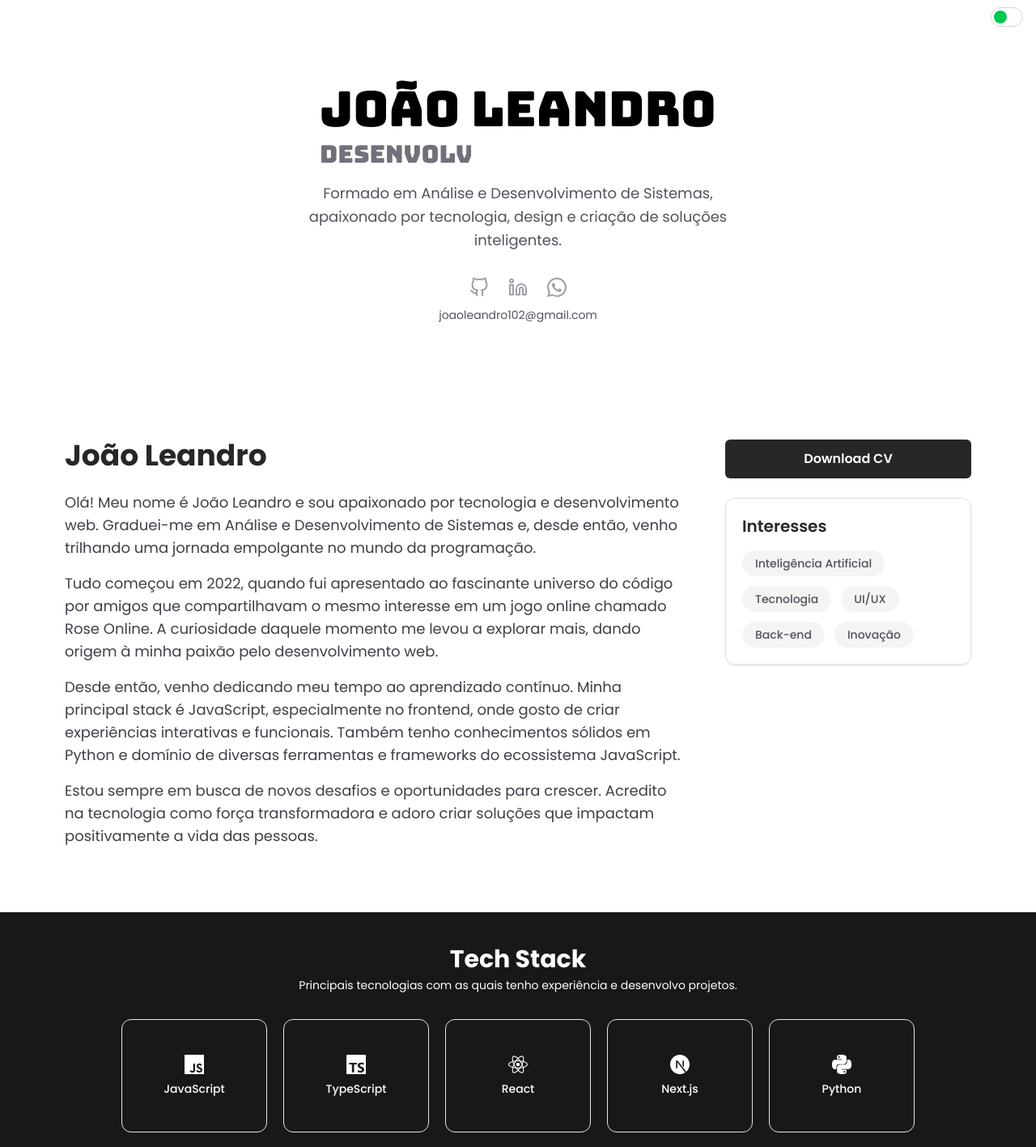
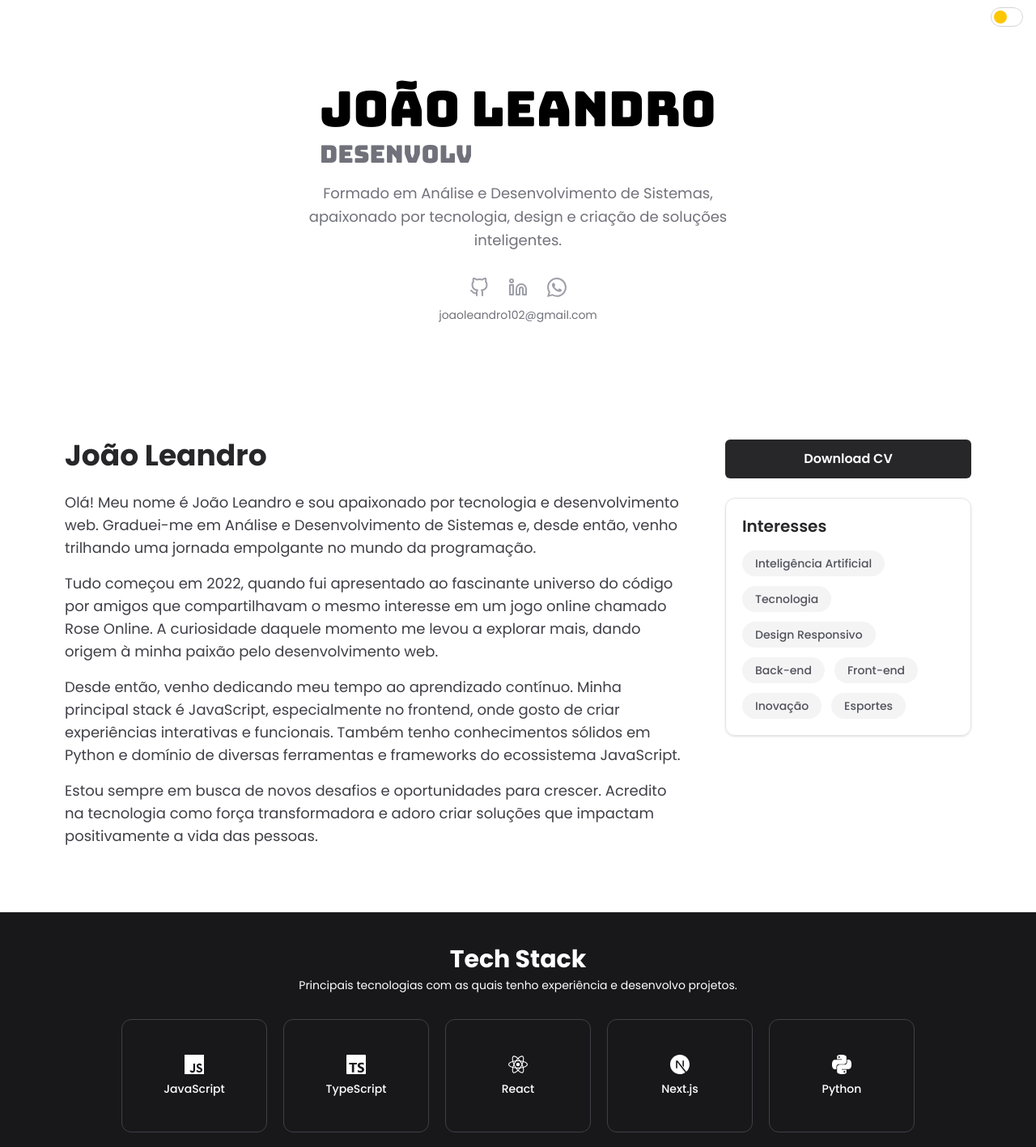
Before and after one commit to JoaoLeandroo/new-portfolio, a Next.js app: page / in a window 1280 px wide. Shown: the top 1417 px of the page at 81% size. Built offline with nearby package versions, Linux system fonts and the light colour scheme.

Commit message:
feat: colors, darkmode

```diff
--- a/src/app/layout.tsx
+++ b/src/app/layout.tsx
@@ -29,7 +29,7 @@ export default function RootLayout({
   return (
     <html lang="en" data-theme="lofi">
       <body
-        className={`${fontPoppins.className} ${fontAnton.variable} antialiased`}
+        className={`${fontPoppins.className} ${fontAnton.variable} antialiased selection:bg-yellow-400 selection:text-black`}
       >
         <div className="flex flex-col min-h-screen">
           <Navbar />
--- a/src/components/About.tsx
+++ b/src/components/About.tsx
@@ -49,16 +49,16 @@ const About = () => {
           href="/Joao_Leandro_CV.pdf"
           target="_blank"
           rel="noopener noreferrer"
-          className="block text-center py-3 rounded-md bg-zinc-800 text-white font-semibold hover:bg-zinc-700 transition"
+          className="block text-center py-3 rounded-md bg-zinc-800 dark:bg-black text-white font-semibold hover:bg-zinc-700 transition"
         >
           Download CV
         </a>
 
-        <div className="border border-zinc-200 rounded-xl p-5 shadow-sm hover:shadow-md transition">
-          <h3 className="text-xl font-semibold mb-4 text-zinc-800">Interesses</h3>
+        <div className="border border-zinc-200 dark:border-zinc-500 rounded-xl p-5 shadow-sm hover:shadow-md transition">
+          <h3 className="text-xl font-semibold mb-4 text-zinc-800 dark:text-white">Interesses</h3>
 
           <ul className="flex flex-wrap gap-3">
-            {["Inteligência Artificial", "Tecnologia", "UI/UX", "Back-end", "Inovação"].map((interest) => (
+            {["Inteligência Artificial", "Tecnologia", "Design Responsivo", "Back-end", "Front-end", "Inovação", "Esportes"].map((interest) => (
               <li
                 key={interest}
                 className="px-4 py-1.5 bg-zinc-100 text-zinc-600 rounded-full text-sm font-medium hover:bg-zinc-200 transition"
--- a/src/components/Navbar.tsx
+++ b/src/components/Navbar.tsx
@@ -6,7 +6,7 @@ const Navbar = () => (
       <input
         type="checkbox"
         value="dracula"
-        className="toggle theme-controller border-zinc-300 before:bg-green-500"
+        className="toggle theme-controller border-zinc-300 before:bg-yellow-400"
       />
     </nav>
   </header>
--- a/src/components/Projects.tsx
+++ b/src/components/Projects.tsx
@@ -160,10 +160,10 @@ const Projects = () => (
       viewport={{ once: true }}
       className="text-center space-y-2"
     >
-      <h2 className="text-3xl sm:text-4xl font-bold text-zinc-800">
+      <h2 className="text-3xl sm:text-4xl font-bold text-zinc-800 dark:text-white">
         Projetos Práticos
       </h2>
-      <p className="text-zinc-500 max-w-2xl">
+      <p className="text-zinc-500 dark:text-zinc-200 max-w-2xl">
         Seleção dos trabalhos que mais refletem minhas habilidades em
         desenvolvimento web.
       </p>
@@ -181,7 +181,7 @@ const Projects = () => (
         <motion.article
           key={p.title}
           variants={item}
-          className="flex flex-col overflow-hidden rounded-xl border border-zinc-200 bg-white shadow-sm transition hover:shadow-lg"
+          className="flex flex-col overflow-hidden rounded-xl border border-zinc-200 dark:border-black bg-white shadow-sm transition hover:shadow-lg"
         >
           {/* Thumbnail */}
           <div className="relative w-full h-48">
--- a/src/components/Skills.tsx
+++ b/src/components/Skills.tsx
@@ -55,7 +55,7 @@ const SkillsCard = ({ name, icon: Icon, colorBg, size = 24 }: SkillsProps) => (
     className="
       flex flex-col items-center justify-center
       w-[180px] h-[140px] px-4 py-6 gap-2
-      border border-zinc-200 rounded-xl
+      border border-zinc-700 rounded-xl
       text-white
       transition-all duration-300
       hover:text-white hover:scale-105 hover:shadow-md
--- a/src/components/StartSection.tsx
+++ b/src/components/StartSection.tsx
@@ -36,7 +36,7 @@ const StartSection = () => (
 
     <motion.p
       variants={fadeUp}
-      className="mt-4 max-w-xl text-zinc-600 text-base sm:text-lg leading-relaxed"
+      className="mt-4 max-w-xl text-zinc-500 dark:text-zinc-200 text-base sm:text-lg leading-relaxed"
     >
       Formado em Análise e Desenvolvimento de Sistemas,
       <br className="hidden sm:block" />
@@ -71,7 +71,7 @@ const StartSection = () => (
           <BsWhatsapp />
         </Link>
       </div>
-      <p className="text-sm text-zinc-600 dark:hover:text-zinc-300 select-all transition">joaoleandro102@gmail.com</p>
+      <p className="text-sm text-zinc-500 dark:text-zinc-200 dark:hover:text-zinc-300 select-all transition">joaoleandro102@gmail.com</p>
     </motion.div>
 
     {/* CSS do efeito de digitação em loop */}
```
